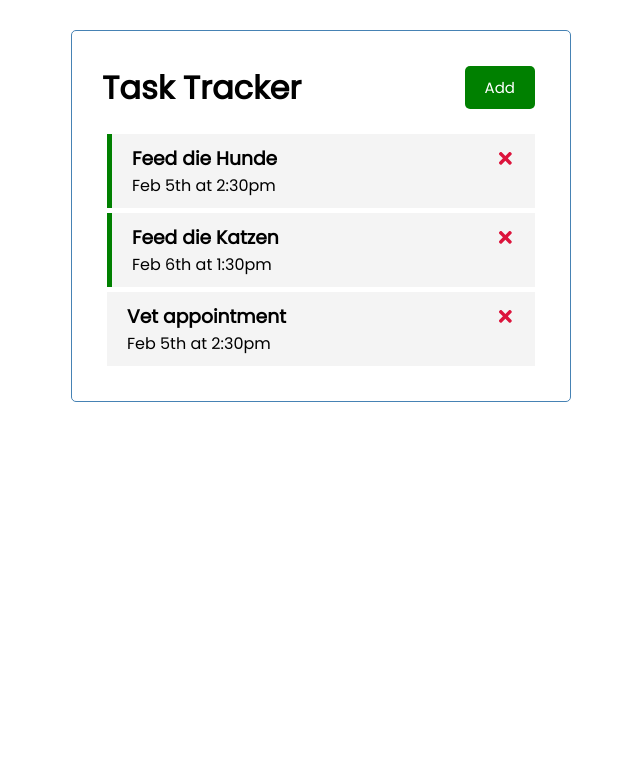
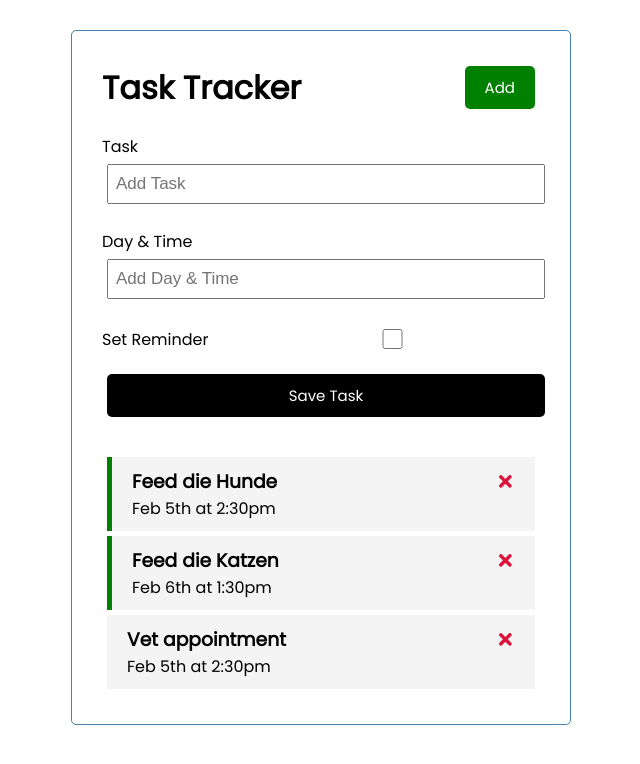
Before and after one commit to mi4en/react-task-tracker, a React (Create React App) app: page / in a window 1280 px wide. Shown: the top 764 px of the page, without its empty margins (319-959 px from the left). Built offline with nearby package versions, Linux system fonts and the light colour scheme.

Commit message:
add addTask form; add new task to array oif tasks;

```diff
--- a/src/App.js
+++ b/src/App.js
@@ -1,6 +1,7 @@
 import { useState } from 'react';
 import Header from './components/Header';
 import Tasks from './components/Tasks';
+import AddTask from './components/AddTask';
 
 function App() {
 	const [tasks, setTasks] = useState([
@@ -24,6 +25,15 @@
 		},
 	]);
 
+	// Add Task
+	const addTask = (task) => {
+		console.log('new task: ', task);
+		const id = Math.floor(Math.random() * 10000) + 1;
+
+		const newTask = { id, ...task };
+		setTasks([...tasks, newTask]);
+	};
+
 	// Delete Task
 	const deleteTask = (id) => {
 		console.log('delete: ', id);
@@ -39,6 +49,9 @@
 	return (
 		<div className="container">
 			<Header />
+
+			<AddTask onAdd={addTask} />
+
 			{tasks.length > 0 ? (
 				<Tasks tasks={tasks} onDelete={deleteTask} onToggle={toggleReminder} />
 			) : (
--- /dev/null
+++ b/src/components/AddTask.jsx
@@ -0,0 +1,50 @@
+import { useState } from 'react';
+
+const AddTask = ({ onAdd }) => {
+	const [text, setText] = useState('');
+	const [day, setDay] = useState('');
+	const [reminder, setReminder] = useState(false);
+
+	const onSubmit = (e) => {
+		e.preventDefault();
+
+		if (!text) {
+			alert('Please add task');
+			return;
+		}
+
+		onAdd({ text, day, reminder });
+
+		setText('');
+		setDay('');
+		setReminder(false);
+	};
+
+	return (
+		<form className="add-form" onSubmit={onSubmit}>
+			<div className="form-control">
+				<label htmlFor="">Task</label>
+				<input type="text" placeholder="Add Task" value={text} onChange={(e) => setText(e.target.value)} />
+			</div>
+
+			<div className="form-control">
+				<label htmlFor="">Day & Time</label>
+				<input type="text" placeholder="Add Day & Time" value={day} onChange={(e) => setDay(e.target.value)} />
+			</div>
+
+			<div className="form-control form-control-check">
+				<label htmlFor="">Set Reminder</label>
+				<input
+					type="checkbox"
+					value={reminder}
+					checked={reminder}
+					onChange={(e) => setReminder(e.currentTarget.checked)}
+				/>
+			</div>
+
+			<input type="submit" value="Save Task" className="btn btn-block" />
+		</form>
+	);
+};
+
+export default AddTask;
```
Also changed, not shown: 1 other file (tests, documents, lock files or other folders).
